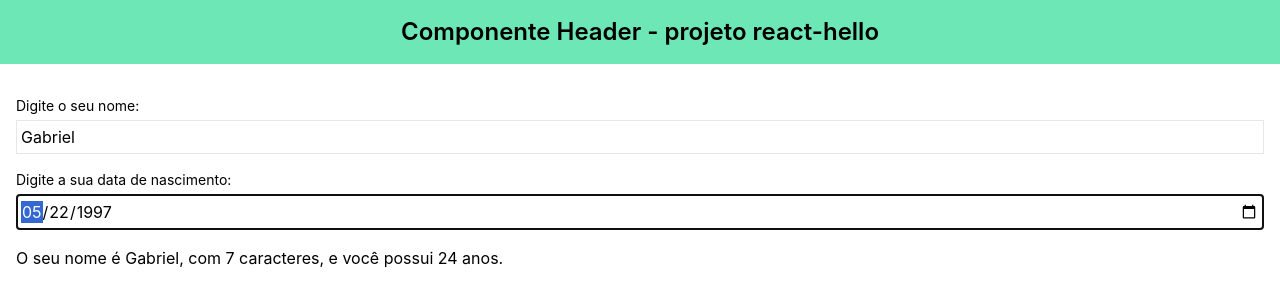
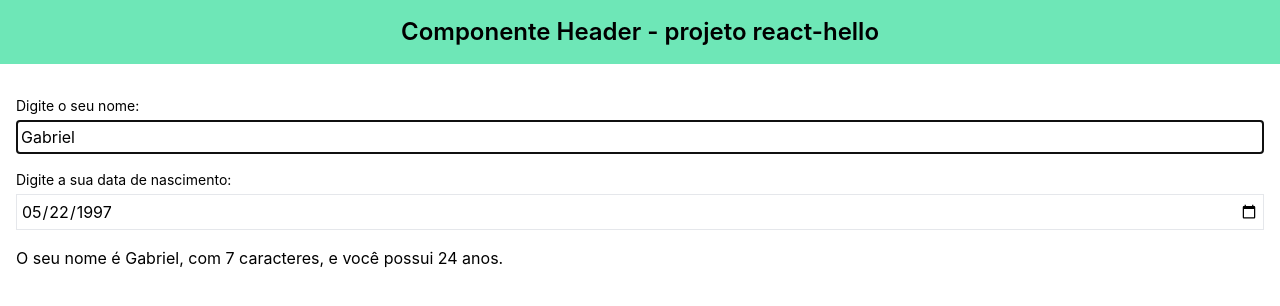
Before and after one commit to Gabriel-Barbosa-de-Oliveira/mba-front-end, a React (Create React App) app in the folder react-bootcamp/modulo-2-react/react-hello/: page / in a window 1280 px wide. Shown: the top 306 px of the page. Built offline with nearby package versions, Linux system fonts and the light colour scheme.

Commit message:
Corrigindo IDs

```diff
--- a/react-bootcamp/modulo-2-react/react-hello/src/App.js
+++ b/react-bootcamp/modulo-2-react/react-hello/src/App.js
@@ -5,6 +5,7 @@ import Main from "./components/Main";
 import Test from "./components/Test";
 import TextInput from "./components/TextInput";
 import { getAgeFrom } from "./helpers/dateHelpers";
+import { getNewId } from "./services/idService";
 
 export default function App() {
 
@@ -33,8 +34,8 @@ export default function App() {
         Componente Header - projeto react-hello
       </Header>
       <Main>
-        <TextInput labelDescription="Digite o seu nome:" inputValue={name} onInputChange={handleNameChange} />
-        <DateInput labelDescription="Digite a sua data de nascimento:" inputValue={birthDate} onInputChange={handleBirthDateChange} />
+        <TextInput id={getNewId()} autoFocus labelDescription="Digite o seu nome:" inputValue={name} onInputChange={handleNameChange} />
+        <DateInput id={getNewId()} labelDescription="Digite a sua data de nascimento:" inputValue={birthDate} onInputChange={handleBirthDateChange} />
         <p>O seu nome é {name}, com {name.length} caracteres, e você possui {getAgeFrom(birthDate)} anos.</p>
       </Main>
     </>
--- a/react-bootcamp/modulo-2-react/react-hello/src/components/DateInput.js
+++ b/react-bootcamp/modulo-2-react/react-hello/src/components/DateInput.js
@@ -1,8 +1,10 @@
 
 export default function DateInput({
+  id = "inputDate",
   labelDescription = "Descrição da Label",
   inputValue = "2021-04-30",
   onInputChange = null,
+  autoFocus = false
 }) {
 
   function handleInputChange({ currentTarget }) {
@@ -15,8 +17,8 @@ export default function DateInput({
 
   return (
     <div className="flex flex-col my-4">
-      <label htmlFor="inputName" className="text-sm mb-1">{labelDescription}</label>
-      <input autoFocus id="inputName" className="border p-1" type='date'
+      <label htmlFor={id} className="text-sm mb-1">{labelDescription}</label>
+      <input autoFocus={autoFocus} id={id} className="border p-1" type='date'
         value={inputValue} onChange={handleInputChange}
       />
     </div>
--- a/react-bootcamp/modulo-2-react/react-hello/src/components/TextInput.js
+++ b/react-bootcamp/modulo-2-react/react-hello/src/components/TextInput.js
@@ -1,8 +1,10 @@
 
 export default function TextInput({
+  id = "inputName",
   labelDescription = "Descrição da Label",
   inputValue = "Valor padrão do input",
   onInputChange = null,
+  autoFocus = false
 }) {
 
   function handleInputChange({ currentTarget }) {
@@ -15,8 +17,8 @@ export default function TextInput({
 
   return (
     <div className="flex flex-col my-4">
-      <label htmlFor="inputName" className="text-sm mb-1">{labelDescription}</label>
-      <input autoFocus id="inputName" className="border p-1" type='text'
+      <label htmlFor={id} className="text-sm mb-1">{labelDescription}</label>
+      <input autoFocus={autoFocus} id={id} className="border p-1" type='text'
         value={inputValue} onChange={handleInputChange}
       />
     </div>
--- /dev/null
+++ b/react-bootcamp/modulo-2-react/react-hello/src/services/idService.js
@@ -0,0 +1,5 @@
+import { v4 as uuid } from 'uuid';
+
+export function getNewId() {
+  return uuid();
+}
```
